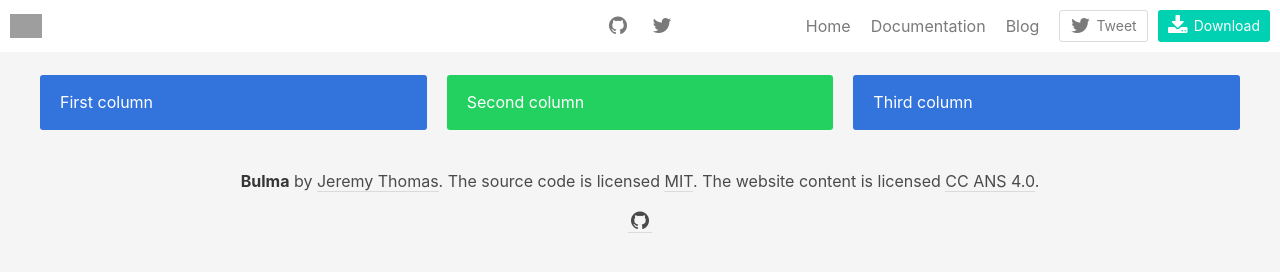
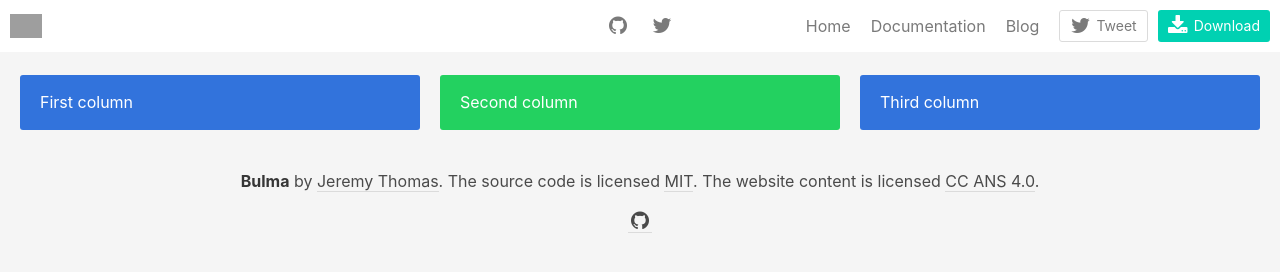
Before and after one commit to artasena/artasena.github.io, a plain HTML site: page index.html in a window 1280 px wide. Drawn offline with nearby package versions, Linux system fonts and the light colour scheme; grey boxes are pictures that could not be loaded.

Commit message:
Initial commit

```diff
--- a/index.html
+++ b/index.html
@@ -77,7 +77,7 @@
         </nav>
 
 </br>
-<div class="container">
+<div class="container is-fluid">
 <div class="columns">
           <div class="column is-primary">
             <p class="notification is-info">First column</p>
```
